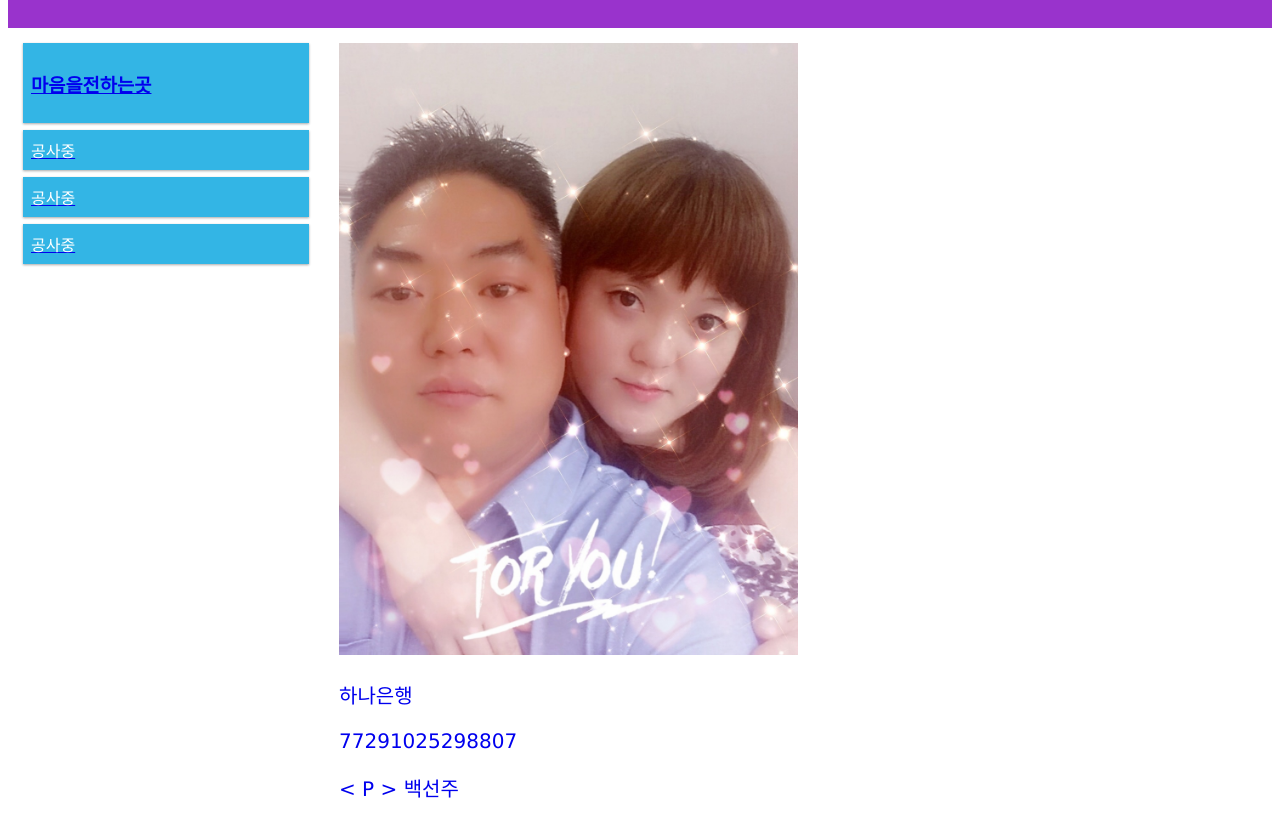
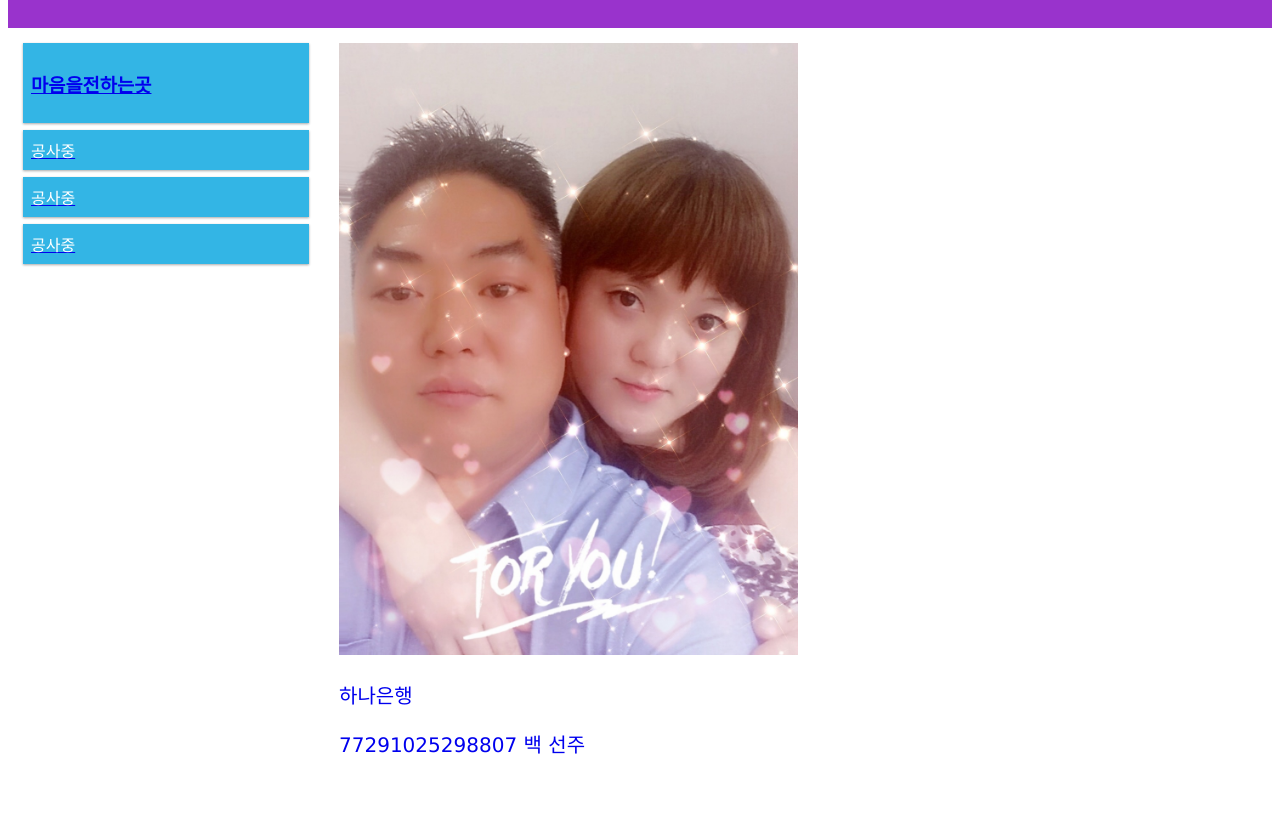
Before and after one commit to gw25cc/lkw, a plain HTML site: page html2.html in a window 1280 px wide. Shown: the part 139-964 px from the top of the page. After the commit the page ends 940 px from the top, so only its background shows below. Drawn offline with Linux system fonts and the light colour scheme.

Commit message:
Update html2.html

```diff
--- a/html2.html
+++ b/html2.html
@@ -88,8 +88,8 @@ html {
 
 
        <p>하나은행</p>
-       <p>77291025298807</P>
-        <   P   > 백선주</
+       <p>77291025298807 백 선주</P>
+
 
 
 
```
